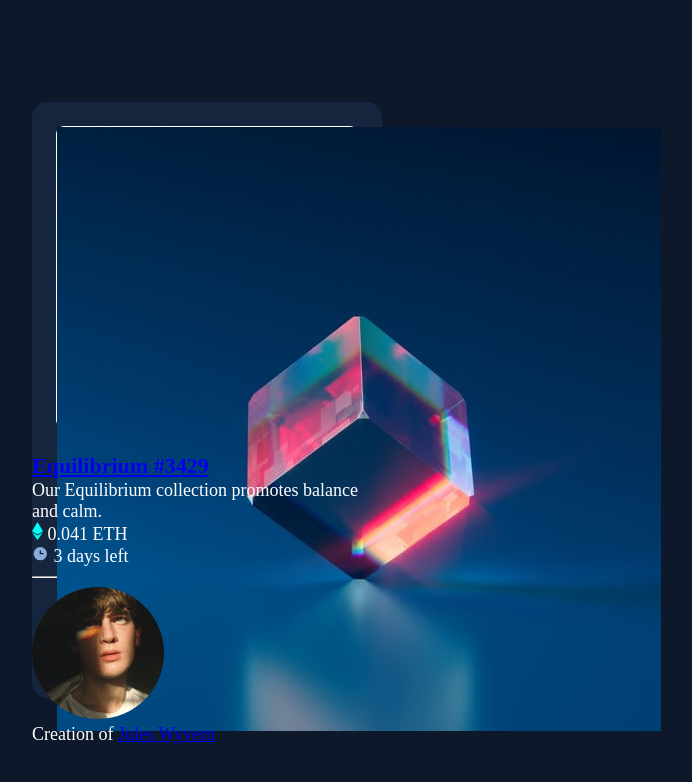
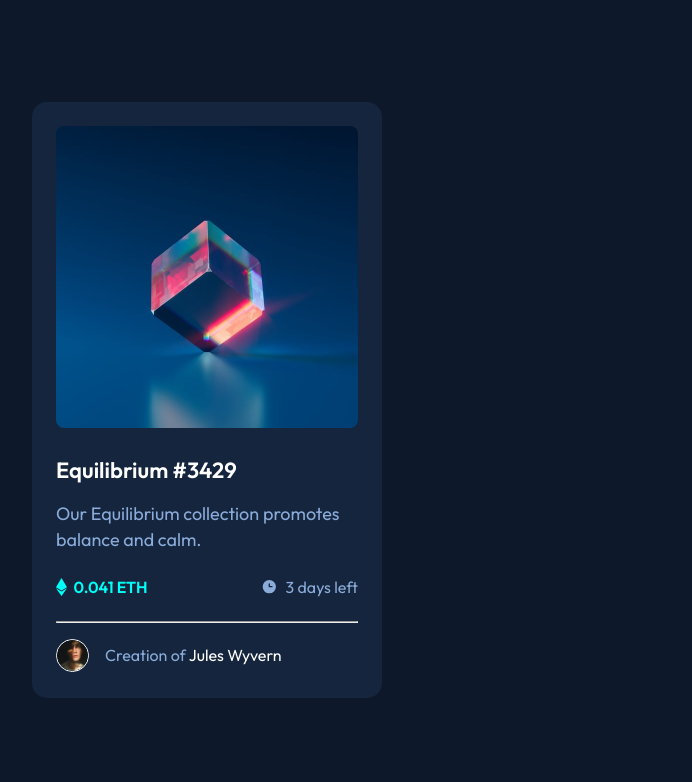
Before and after one commit to shrki416/nft-preview-card-component, a plain HTML site: page index.html in a window 1280 px wide. Shown: the whole page, without its empty margins (433-1125 px from the left). Drawn offline with Linux system fonts and the light colour scheme.

Commit message:
Update style file

```diff
--- a/style.css
+++ b/style.css
@@ -1,7 +1,7 @@
 @import url("https://fonts.googleapis.com/css2?family=Outfit:wght@300;400;600&display=swap");
 
 :root {
-  --ff: "Outfit, sans-serif";
+  --ff: "Outfit", sans-serif;
   --fs: 18px;
 
   --soft-blue: hsl(215, 51%, 70%);
@@ -15,25 +15,59 @@
 
 body {
   background-color: var(--very-dark-blue-main);
+  font-family: var(--ff);
   display: grid;
   place-items: center;
   color: hsl(0, 0%, 100%);
 }
 
+a {
+  text-decoration: none;
+  color: var(--white);
+}
+
+a:hover {
+  color: var(--cyan);
+}
+
 .hero-img {
+  margin: 24px;
+  position: relative;
+  overflow: hidden;
+  cursor: pointer;
+}
+
+.hero-img img {
+  border-radius: 8px;
+  width: 302px;
+  height: 302px;
+}
+
+.hero-img::after {
+  content: url("./images/icon-view.svg");
+  background-color: var(--cyan);
+  position: absolute;
+  inset: 0;
+  display: flex;
+  justify-content: center;
+  align-items: center;
   width: 302px;
   height: 302px;
   border-radius: 8px;
-  border: 1px solid var(--white);
-  margin: 24px;
+  opacity: 0;
+  transition: all 0.3s ease-in-out;
+}
+
+.hero-img:hover::after {
+  opacity: 0.5;
 }
 
 h1 {
-  font-family: var(--ff);
   font-size: 22px;
   font-weight: 600;
   line-height: 27.72px;
   color: var(--white);
+  margin: 0px 24px 16px;
 }
 
 .container {
@@ -44,11 +78,73 @@ h1 {
   font-size: var(--fs);
 }
 
-.attribution {
-  font-size: 11px;
-  text-align: center;
+main > p {
+  margin: 0px 24px 24px;
+  color: var(--soft-blue);
+  line-height: 26px;
 }
 
-.attribution a {
-  color: var(--attribution);
+.wrapper {
+  display: flex;
+  justify-content: space-between;
+  aligh-items: center;
+  margin: 24px;
 }
+
+.product-price,
+.product-countdown {
+  display: flex;
+  justify-content: center;
+  align-items: center;
+}
+
+.product-price > img {
+  padding-right: 6.48px;
+}
+
+.product-countdown > img {
+  padding-right: 7.7px;
+}
+
+.product-price > span {
+  color: var(--cyan);
+  font-size: 16px;
+  font-weight: 600;
+  line-height: 20px;
+}
+
+.product-countdown > span {
+  color: var(--soft-blue);
+  font-size: 16px;
+  font-weight: 400;
+  line-height: 20px;
+}
+
+hr {
+  width: 302px;
+  height: 1px;
+  background-color: var(--very-dark-blue-line);
+  text-align: center;
+  margin: 0px 24px;
+}
+
+footer {
+  display: flex;
+  align-items: center;
+  margin: 16px 96px 32px 24px;
+}
+
+footer > img {
+  width: 33px;
+  height: 33px;
+  margin-right: 16px;
+  border: 1px solid var(--white);
+  border-radius: 50%;
+}
+
+footer > p {
+  color: var(--soft-blue);
+  font-weight: 400px;
+  font-size: 16px;
+  line-height: 20px;
+}
```
